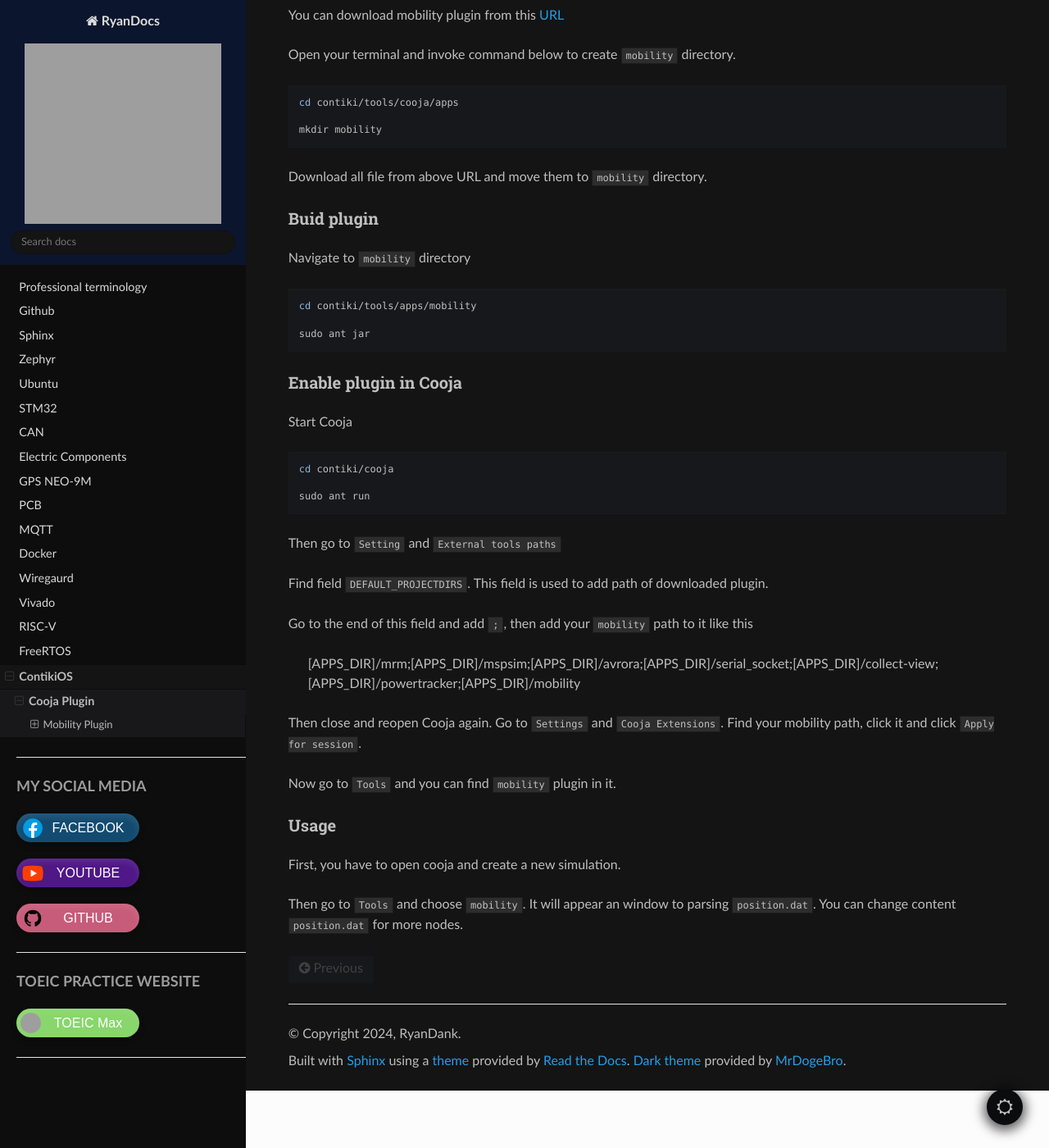
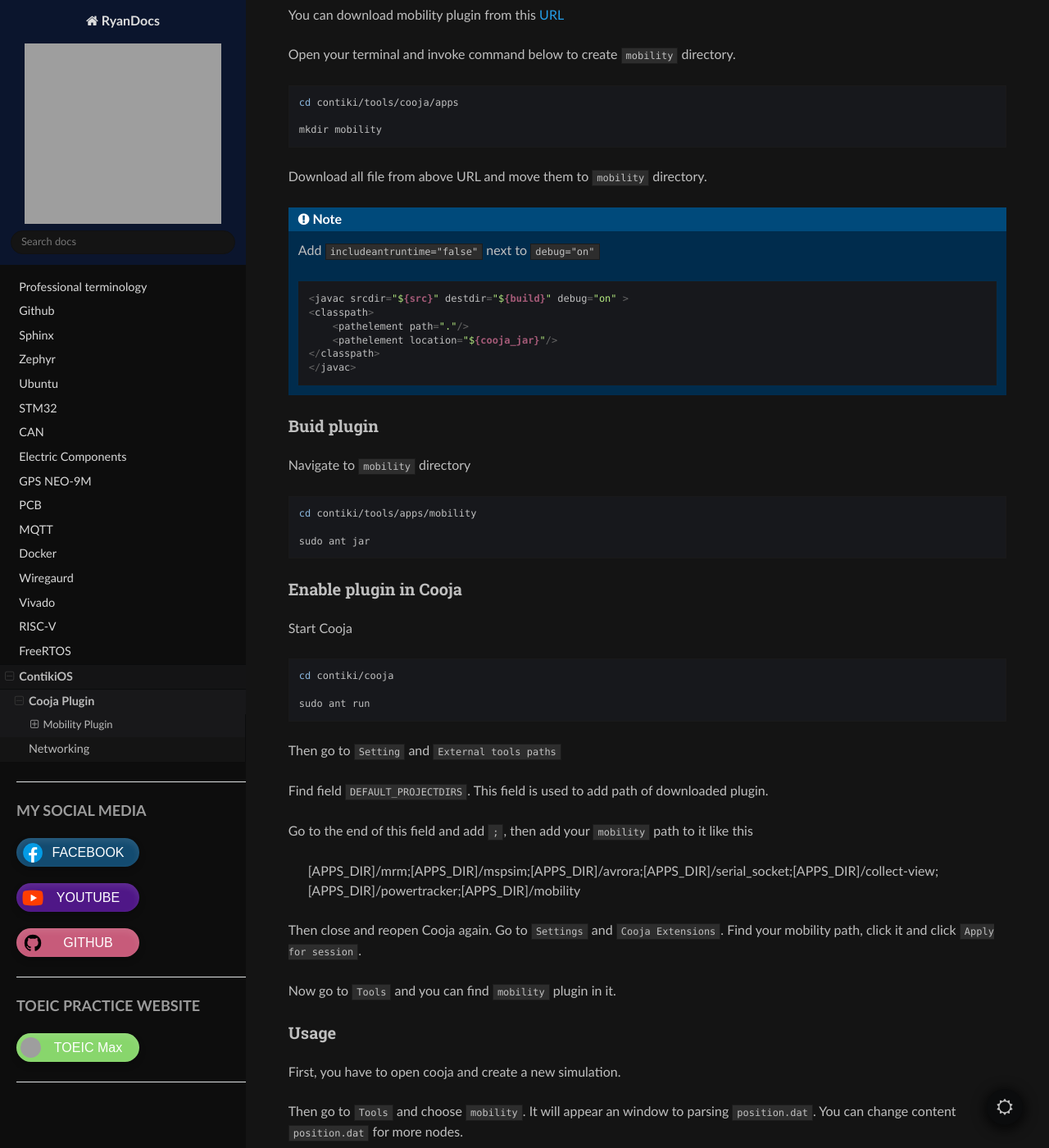
Before and after one commit to ryanjtr/MyDocs, a Sphinx documentation site: the page built from docs/source/Contents/ContikiOS/contiki_plugin.rst, in a window 1280 px wide and 1400 px high, scrolled down 397 px. Shown: the whole window at 82% size. Built offline with Sphinx 7.4.7 and the Read the Docs theme 2.0.0, drawn with Linux system fonts in a browser that asks for light colours; grey boxes are pictures that could not be loaded.

Commit message:
add note to mobility installation plugin

```diff
--- a/docs/source/Contents/ContikiOS/contiki_plugin.rst
+++ b/docs/source/Contents/ContikiOS/contiki_plugin.rst
@@ -21,6 +21,19 @@
     mkdir mobility
 
 Download all file from above URL and move them to ``mobility`` directory.
+
+.. note::
+
+    Add ``includeantruntime="false"`` next to ``debug="on"``
+
+    .. code-block::
+
+        <javac srcdir="${src}" destdir="${build}" debug="on" >
+        <classpath>
+            <pathelement path="."/>
+            <pathelement location="${cooja_jar}"/>
+        </classpath>
+        </javac>
 
 
 Buid plugin
--- a/docs/source/Contents/ContikiOS/contikios.rst
+++ b/docs/source/Contents/ContikiOS/contikios.rst
@@ -5,3 +5,4 @@
    :maxdepth: 2
 
    contiki_plugin
+   networking
```
